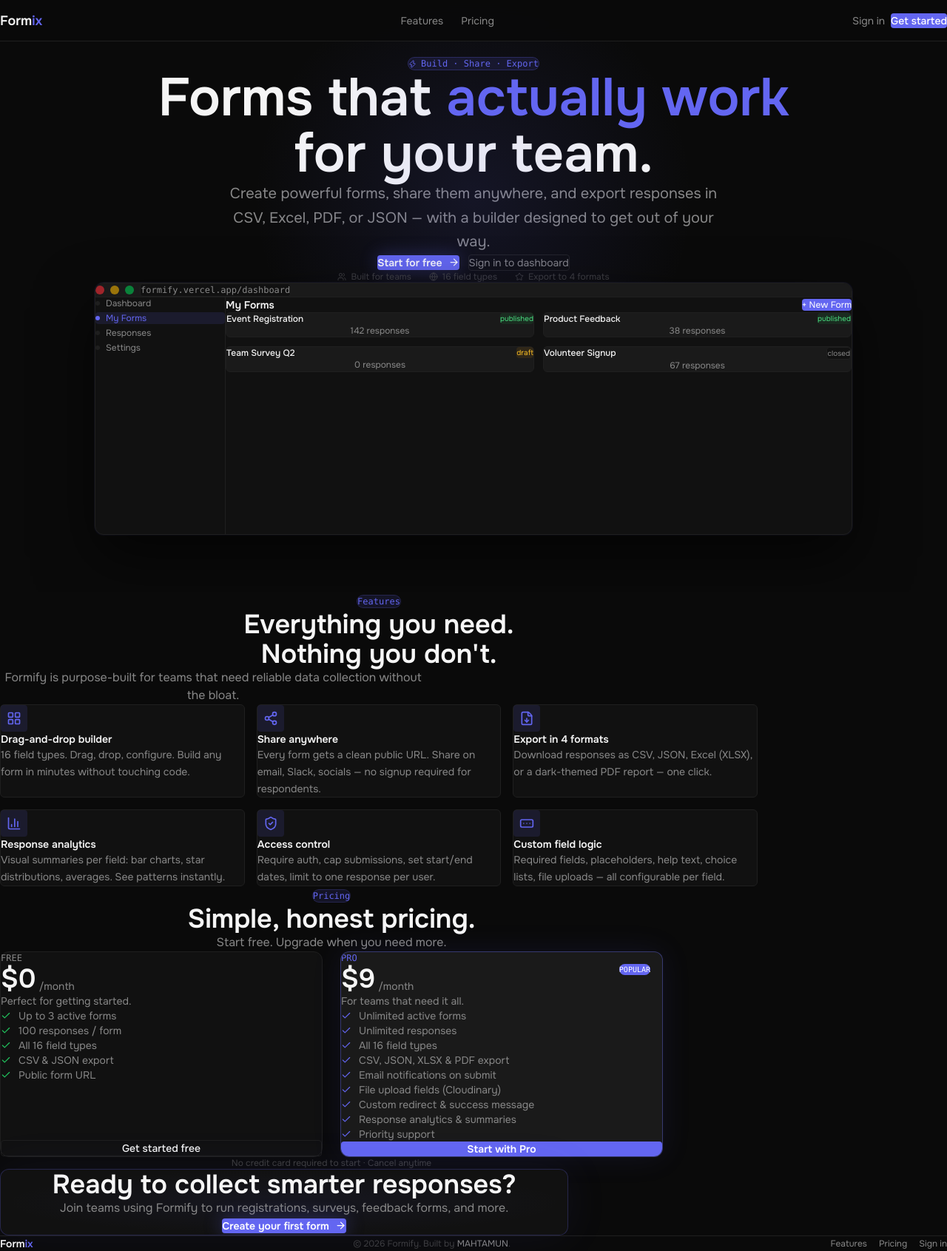
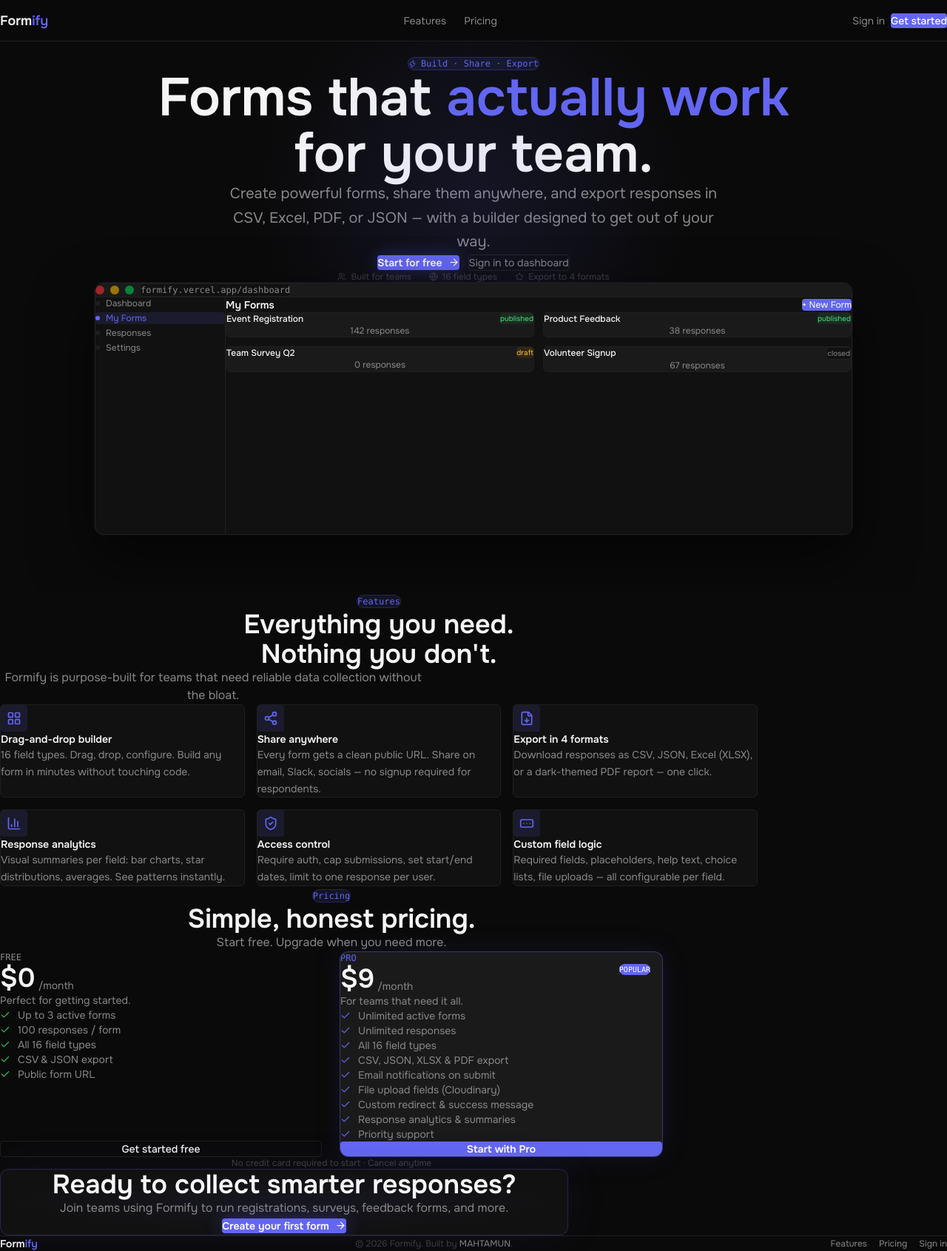
Before and after one commit to mahtamun-hoque-fahim/formix, a Next.js app: page / in a window 1280 px wide. Shown: the whole page at 74% size. Built offline with nearby package versions, Linux system fonts and the light colour scheme.

Commit message:
fix: rename remaining Formix→Formify in auth layout, sidebar, OG, navbar, footer; fix pricing flex layout

```diff
--- a/app/(auth)/layout.tsx
+++ b/app/(auth)/layout.tsx
@@ -5,7 +5,7 @@ export default function AuthLayout({ children }: { children: React.ReactNode })
       <div className="w-full max-w-md">
         <div className="text-center mb-8">
           <span className="text-2xl font-bold font-syne" style={{ color: "var(--text)" }}>
-            Form<span style={{ color: "var(--accent)" }}>ix</span>
+            Form<span style={{ color: "var(--accent)" }}>ify</span>
           </span>
         </div>
         {children}
--- a/app/og/route.tsx
+++ b/app/og/route.tsx
@@ -137,7 +137,7 @@ export async function GET(req: Request) {
           {/* Logo */}
           <div style={{ display: "flex", alignItems: "center", gap: "8px" }}>
             <span style={{ fontSize: "26px", fontWeight: 700, color: "#f5f5f5" }}>
-              Form<span style={{ color: accentColor }}>ix</span>
+              Form<span style={{ color: accentColor }}>ify</span>
             </span>
           </div>
 
--- a/app/page.tsx
+++ b/app/page.tsx
@@ -15,7 +15,7 @@ function Navbar() {
       }}
     >
       <span className="text-lg font-bold font-syne" style={{ color: "var(--text)" }}>
-        Form<span style={{ color: "var(--accent)" }}>ix</span>
+        Form<span style={{ color: "var(--accent)" }}>ify</span>
       </span>
 
       <nav className="hidden md:flex items-center gap-6 text-sm" style={{ color: "var(--text-muted)" }}>
@@ -267,11 +267,10 @@ function Pricing() {
           </p>
         </div>
 
-        <div className="grid grid-cols-1 md:grid-cols-2 gap-6">
+        <div className="flex flex-col md:flex-row gap-6">
           {/* Free */}
           <div
-            className="p-7 rounded-xl flex flex-col"
-            style={{ background: "var(--surface)", border: "1px solid var(--border)" }}
+            className="flex-1 p-7 rounded-xl flex flex-col"
           >
             <div className="mb-6">
               <p className="text-xs font-mono mb-2" style={{ color: "var(--text-muted)" }}>FREE</p>
@@ -300,7 +299,7 @@ function Pricing() {
 
           {/* Pro */}
           <div
-            className="p-7 rounded-xl flex flex-col relative overflow-hidden"
+            className="flex-1 p-7 rounded-xl flex flex-col relative overflow-hidden"
             style={{
               background: "var(--surface-elevated)",
               border: "1px solid rgba(99,102,241,0.4)",
@@ -392,7 +391,7 @@ function Footer() {
       style={{ borderColor: "var(--border)" }}
     >
       <span className="text-sm font-bold font-syne" style={{ color: "var(--text)" }}>
-        Form<span style={{ color: "var(--accent)" }}>ix</span>
+        Form<span style={{ color: "var(--accent)" }}>ify</span>
       </span>
       <p className="text-xs" style={{ color: "var(--text-disabled)" }}>
         © {new Date().getFullYear()} Formify. Built by{" "}
--- a/components/dashboard/Sidebar.tsx
+++ b/components/dashboard/Sidebar.tsx
@@ -63,7 +63,7 @@ export function Sidebar({ role }: SidebarProps) {
       {/* Logo */}
       <div className="px-3 mb-8">
         <Link href="/dashboard" className="text-xl font-bold font-syne" style={{ color: "var(--text)" }}>
-          Form<span style={{ color: "var(--accent)" }}>ix</span>
+          Form<span style={{ color: "var(--accent)" }}>ify</span>
         </Link>
       </div>
 
```
